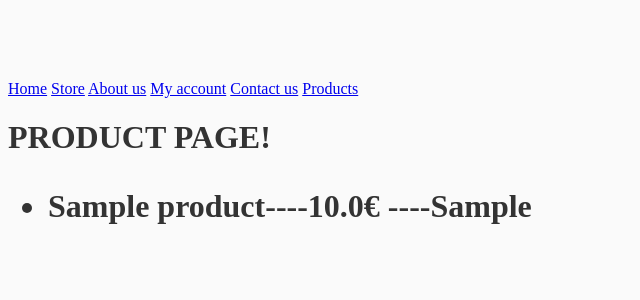
After one commit to VerneriL/Verkkokauppa_VL_2022, a Django app: page /product/ in a window 1280 px wide. The commit adds this page. Shown: the top 300 px of the page, without its empty margins (0-640 px from the left). Run offline with Django 4.2, Linux system fonts and the light colour scheme; tables that the repository leaves empty hold one stand-in row (values such as "Sample post").

Commit message:
Temporary url/model/view/html for products

```diff
--- a/verkkokauppa/base/templates/base.html
+++ b/verkkokauppa/base/templates/base.html
@@ -13,6 +13,7 @@
         <a href="{% url 'about-page' %}">About us</a>
         <a href="{% url 'account-page' %}">My account</a>
         <a href="{% url 'contact-page' %}">Contact us</a>
+        <a href="{% url 'product-page' %}">Products</a>
     {% if title %}
     <title>Verkkokauppa - {{ title }}</title>
     {% else %}
--- /dev/null
+++ b/verkkokauppa/base/templates/product.html
@@ -0,0 +1,10 @@
+{% extends "base.html" %}
+{% block content %}
+<! Code here! >
+    <h1>PRODUCT PAGE!<h1>
+    <ul>
+    {% for product in products %}
+        <li>{{ product }}----{{ product.price }}€ ----{{ product.product_category }}
+    {% endfor %}
+    </ul>
+{% endblock content %}
--- a/verkkokauppa/base/urls.py
+++ b/verkkokauppa/base/urls.py
@@ -7,5 +7,6 @@ urlpatterns = [
     path('store/', views.store, name='store-page'),
     path('about/', views.about, name='about-page'),
     path('account/', views.account, name='account-page'),
-    path('contact_us/', views.contact, name='contact-page')
+    path('contact_us/', views.contact, name='contact-page'),
+    path('product/', views.products, name='product-page'),
 ]
--- a/verkkokauppa/base/views.py
+++ b/verkkokauppa/base/views.py
@@ -57,3 +57,9 @@ def contact(request):
     return render(request, 'contact.html', context)
 
 #TODO Make a page for products (accessible from store page through categories)
+def products(request):
+    products = Product.objects.all()
+    context = {
+        'products': products
+    }
+    return render(request, 'product.html', context)
```
Also changed, not shown: verkkokauppa/base/models.py (line endings or trailing spaces).
